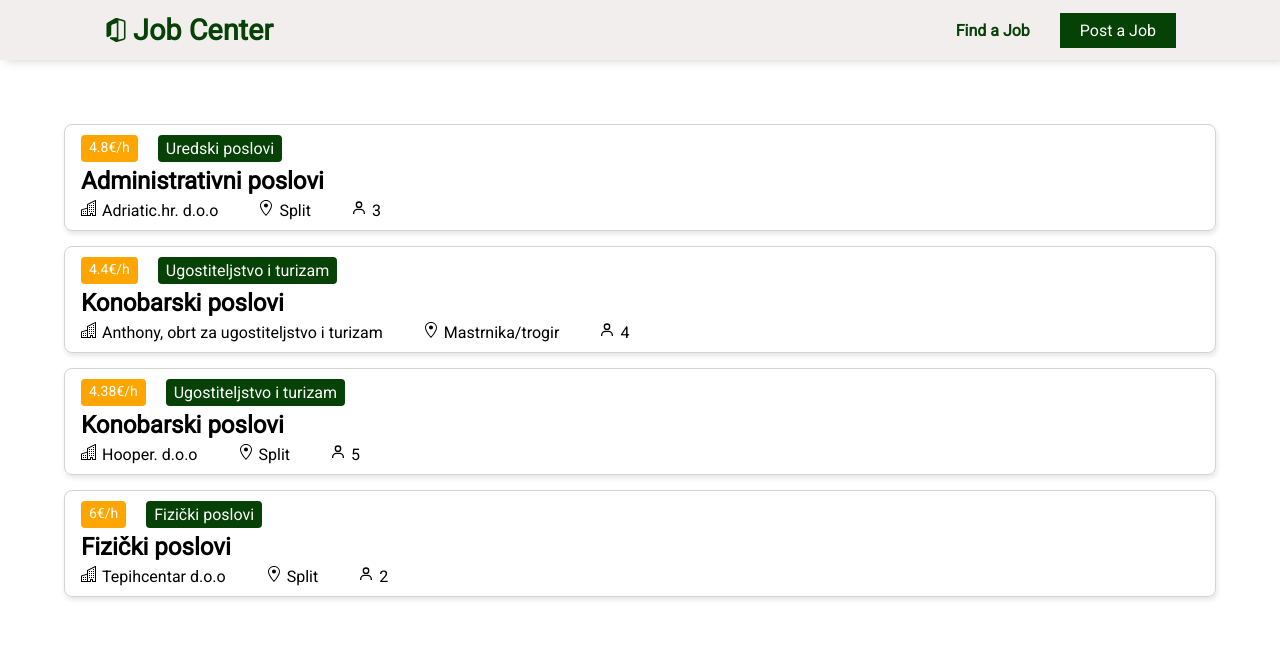
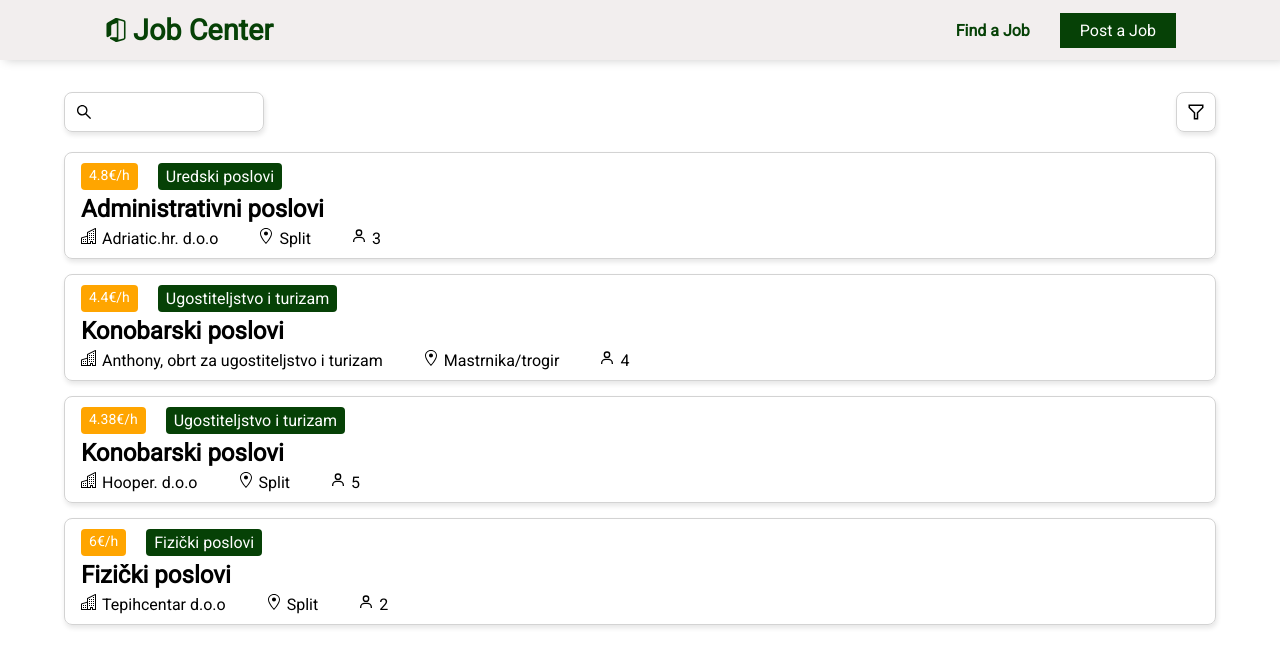
Before and after one commit to lnikol00/jobs-react, a React (Create React App) app: page /find in a window 1280 px wide. Shown: the top 666 px of the page. Built offline with nearby package versions, Linux system fonts and the light colour scheme; data requests are answered from the project's data file.

Commit message:
adding filter

```diff
--- a/src/pages/Create/Create.tsx
+++ b/src/pages/Create/Create.tsx
@@ -19,7 +19,7 @@ function Create() {
     const handleSubmit = (e: React.FocusEvent<HTMLFormElement>) => {
         e.preventDefault()
 
-        const job = { price, field, title, firm, location, desc, contact, aplications }
+        const job = { price, field, title, firm, location, desc, contact, aplications, worker }
 
         fetch("http://localhost:8000/jobs", {
             method: "POST",
--- a/src/pages/List/JobList.tsx
+++ b/src/pages/List/JobList.tsx
@@ -4,6 +4,8 @@ import { Link } from "react-router-dom"
 import * as GoIcons from "react-icons/go"
 import * as BsIcons from "react-icons/bs"
 import * as BiIcons from "react-icons/bi"
+import * as GrIcons from "react-icons/gr"
+import * as AiIcons from "react-icons/ai"
 
 export type JobType = {
     id: number
@@ -32,6 +34,13 @@ function JobList() {
     const [error, setError] = useState<null>(null)
     const [isLoading, setIsLoading] = useState<boolean>(true)
 
+    const [search, setSearch] = useState<string>("")
+    const [show, setShow] = useState<boolean>(false)
+
+    const changeState = () => {
+        setShow(!show)
+    }
+
     useEffect(() => {
         fetch("http://localhost:8000/jobs")
             .then((response) => {
@@ -57,7 +66,33 @@ function JobList() {
         <div className={styles.mainContainer}>
             {isLoading && <div>Loading...</div>}
             {error && <div>{error}</div>}
-            {jobs && jobs.map((job) => {
+            <div className={styles.filterContainer}>
+                <div className={styles.search}>
+                    <AiIcons.AiOutlineSearch />
+                    <input onChange={(e) => setSearch(e.target.value)} />
+                </div>
+                <div className={styles.filter} onClick={changeState}>
+                    <GrIcons.GrFilter />
+                    {show ? <div className={styles.hidenFilter}>
+                        <div>Svi poslovi</div>
+                        <div>Fizički poslovi</div>
+                        <div>Uredski poslovi</div>
+                        <div>Ugostiteljstvo i turizam</div>
+                        <div>Informatički poslovi</div>
+                        <div>Intelektualni poslovi</div>
+                        <div>Prodaja</div>
+                        <div>Promidžba</div>
+                    </div> : null}
+                </div>
+            </div>
+            {jobs && jobs.filter((job) => {
+                if (search === "") {
+                    return job;
+                }
+                else if (job.title.toLocaleLowerCase().includes(search.toLocaleLowerCase())) {
+                    return job;
+                }
+            }).map((job) => {
                 return (
                     <div className={styles.jobContainer} key={job.id}>
                         <Link to={`/find/${job.id}`} >
--- a/src/pages/List/job.module.css
+++ b/src/pages/List/job.module.css
@@ -1,5 +1,70 @@
 .mainContainer {
-    margin: 5%;
+    margin: 2.5% 5%;
+}
+
+.filterContainer {
+    display: flex;
+    justify-content: space-between;
+    align-items: center;
+    padding: 0px 0px 20px;
+}
+
+.filterContainer .search {
+    display: flex;
+    align-items: center;
+    width: 40px;
+    height: 40px;
+    border: 1px solid lightgray;
+    border-radius: 8px;
+    width: 200px;
+    font-size: 18px;
+    padding-left: 10px;
+    box-shadow: 1px 3px 5px rgba(0, 0, 0, 0.1);
+}
+
+.filter .hidenFilter {
+    position: absolute;
+    right: 5rem;
+    padding: 10px;
+    top: 9rem;
+    background-color: white;
+    border: 1px solid lightgray;
+    border-radius: 8px;
+    z-index: 1;
+    box-shadow: 1px 3px 5px rgba(0, 0, 0, 0.1);
+    display: grid;
+    width: 300px;
+}
+
+.hidenFilter div {
+    border: 1px solid gray;
+    margin: 5px 0px;
+    width: auto;
+    padding: 10px 0px;
+    border-radius: 8px;
+}
+
+.hidenFilter div:hover {
+    background-color: rgb(6, 65, 6);
+    color: white;
+}
+
+.search input {
+    outline: none;
+    border: none;
+    padding-left: 10px;
+}
+
+.filterContainer .filter {
+    text-align: center;
+    border: 1px solid lightgrey;
+    font-size: 18px;
+    padding: 10px;
+    border-radius: 8px;
+    box-shadow: 1px 3px 5px rgba(0, 0, 0, 0.1);
+    width: 40px;
+    height: 40px;
+    cursor: pointer;
 }
 
 .jobContainer {
```
